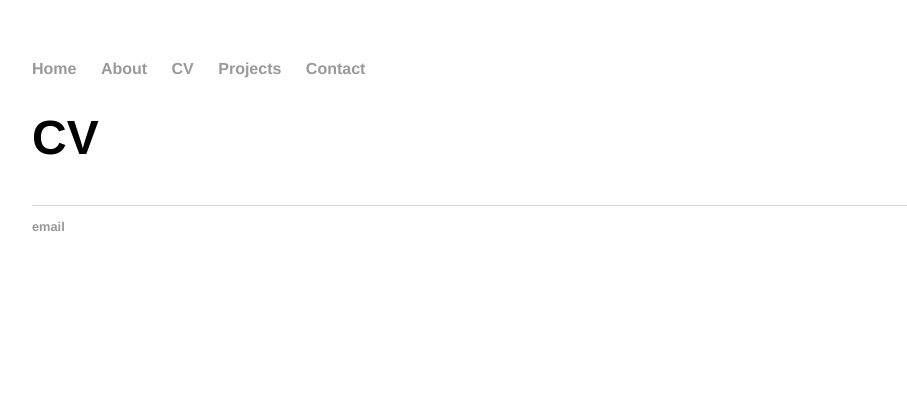
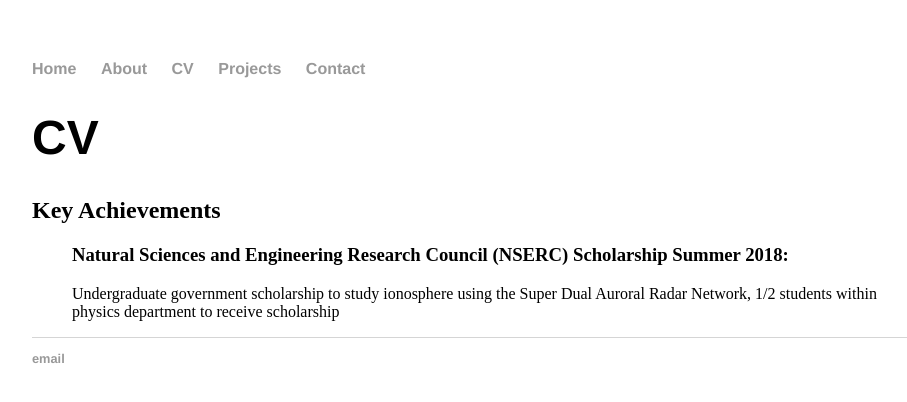
Before and after one commit to Bill371/Bill371.github.io, a Jekyll site: the page built from CV/index.html, in a window 1280 px wide. Shown: the top 402 px of the page, without its empty margins (160-1067 px from the left). Built offline with Jekyll 4.4.1, drawn with Linux system fonts in a browser that asks for light colours.

Commit message:
Update index.html
Testing adding Key Achievements section to CV

```diff
--- a/CV/index.html
+++ b/CV/index.html
@@ -3,6 +3,8 @@ layout: default
 title: CV
 ---
 <h1>{{ page.title }}</h1>
-<ul class="posts">
 
-</ul>
+<h2>Key Achievements</h2>
+<ul><h3>Natural Sciences and Engineering Research Council (NSERC) Scholarship Summer 2018:</h3>
+  Undergraduate government scholarship to study ionosphere using the Super Dual Auroral
+  Radar Network, 1/2 students within physics department to receive scholarship</ul>
```
